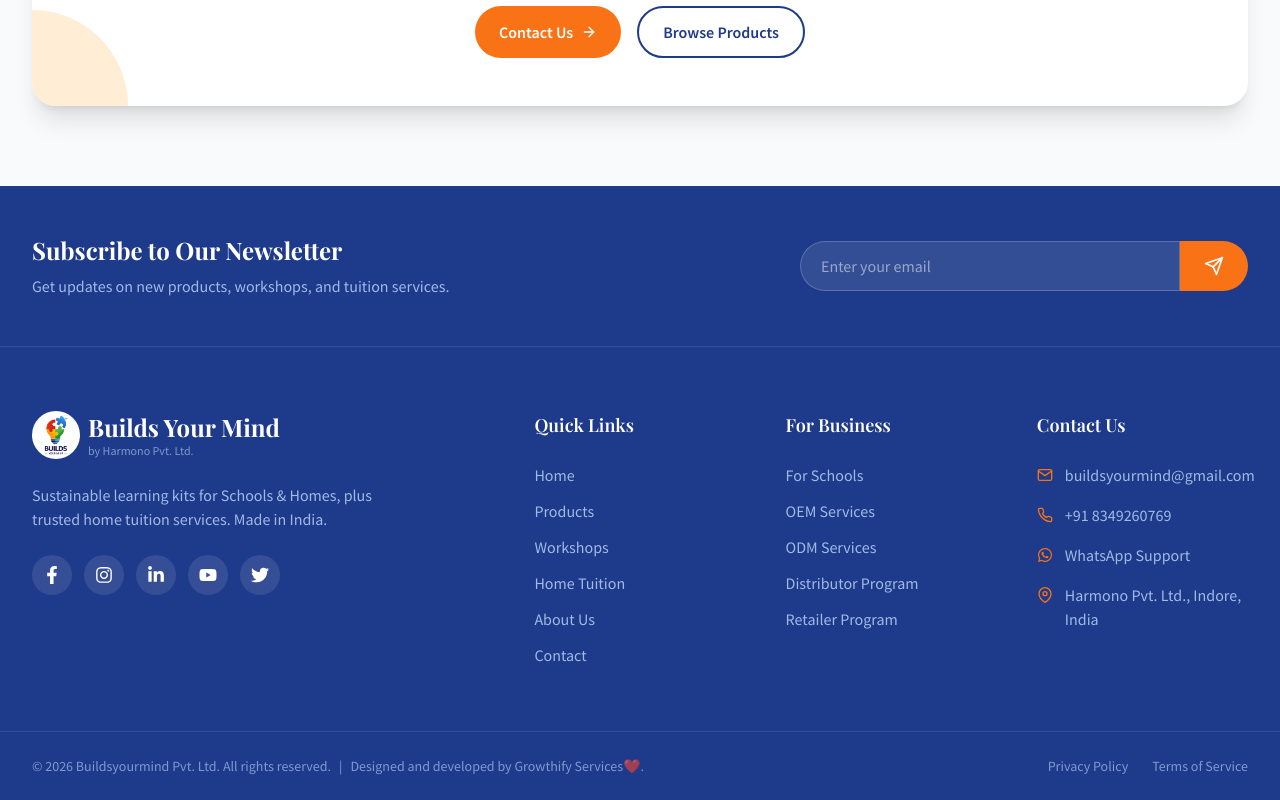
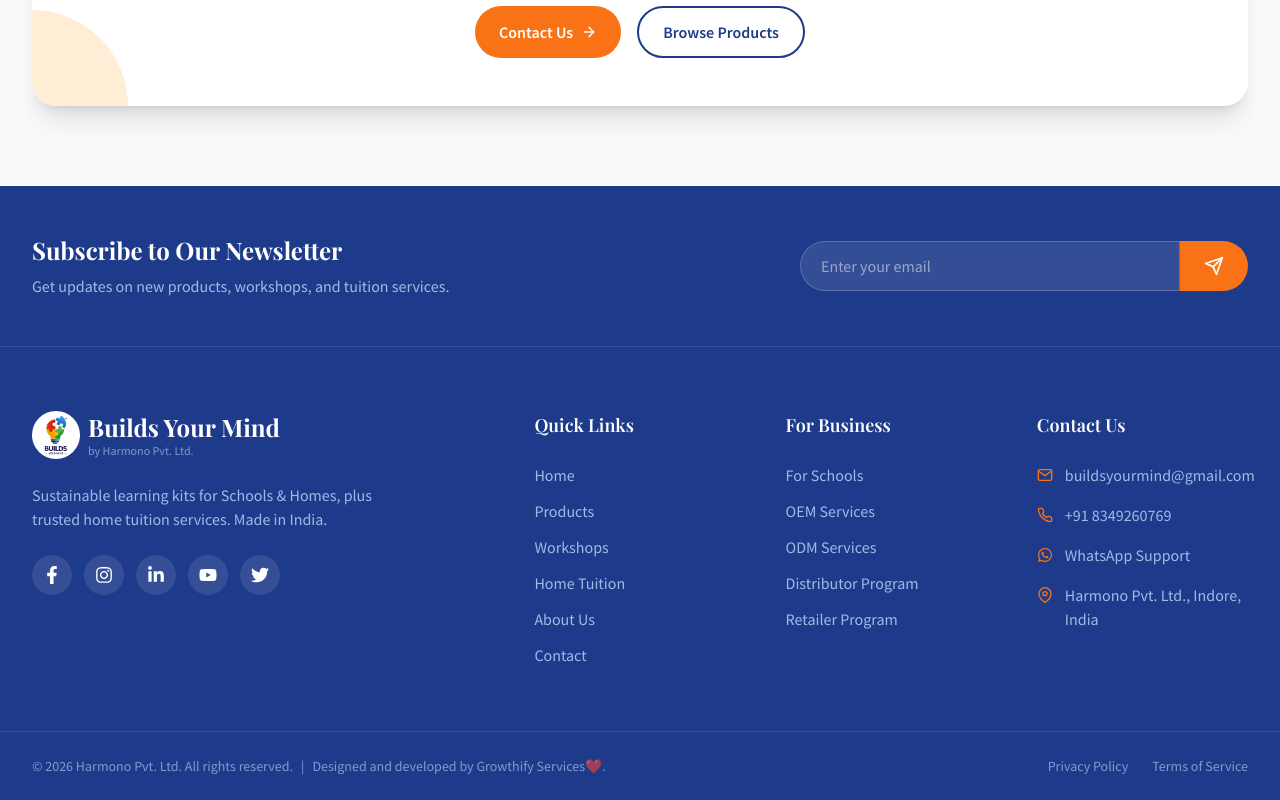
Before and after one commit to Ayushupadhyay14/builds_your_mind_educational, a React (Vite) app: page / in a window 1280 px wide. Shown: the part 5151-5951 px from the top of the page. Built offline with nearby package versions, Linux system fonts and the light colour scheme; no server answers.

Commit message:
Update Footer.jsx

```diff
--- a/src/components/Footer.jsx
+++ b/src/components/Footer.jsx
@@ -210,7 +210,7 @@
         <div className="container-custom py-6">
           <div className="flex flex-col md:flex-row items-center justify-between gap-4">
             <p className="text-blue-200/60 text-sm text-center md:text-left">
-              © {new Date().getFullYear()} Buildsyourmind Pvt. Ltd. All rights
+              © {new Date().getFullYear()} Harmono Pvt. Ltd. All rights
               reserved.
               <span className="mx-2">|</span>
               Designed and developed by Growthify Services❤️.
```
